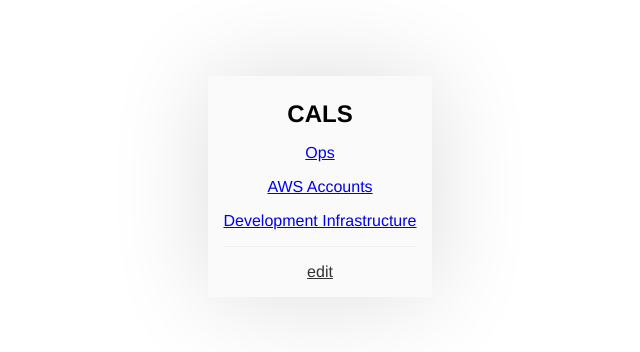
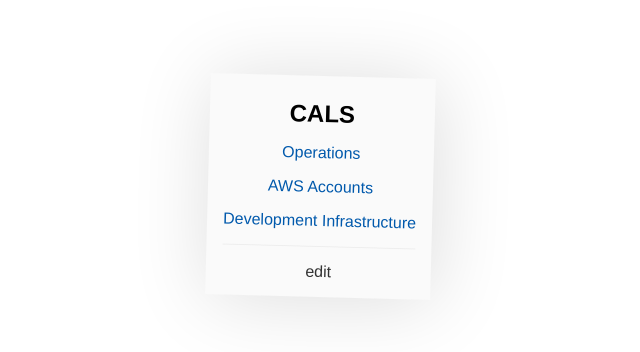
Before and after one commit to capralifecycle/liflig-links, a plain HTML site: page www/index.html in a window 1280 px wide. Shown: the part 214-566 px from the top of the page, without its empty margins (320-960 px from the left). Drawn offline with Linux system fonts and the light colour scheme.

Commit message:
Adjust styles and rename Ops to Operations

```diff
--- a/www/index.html
+++ b/www/index.html
@@ -19,8 +19,9 @@
         margin: 0 auto;
         padding: 1rem;
         background: #FAFAFA;
-        box-shadow: 0px 0px 100px #DDD;
+        box-shadow: 3px 3px 80px #DDD;
         text-align: center;
+        transform: rotate(1.5deg);
       }
       h1 {
         margin: 0.5rem 0;
@@ -33,12 +34,20 @@
       footer a {
         color: #333;
       }
+      a {
+        color: #0059AC;
+        text-decoration: none;
+      }
+      a:hover {
+        color: #60C7E8;
+        text-decoration: underline;
+      }
     </style>
   </head>
   <body>
     <div class="box">
       <h1>CALS</h1>
-      <p><a href="https://confluence.capraconsulting.no/x/MYoCBQ">Ops</a></p>
+      <p><a href="https://confluence.capraconsulting.no/x/MYoCBQ">Operations</a></p>
       <p><a href="https://confluence.capraconsulting.no/x/wABEB">AWS Accounts</a></p>
       <p><a href="https://confluence.capraconsulting.no/x/AgDvB">Development Infrastructure</a></p>
       <footer><a href="https://github.com/capralifecycle/capra-tv/edit/master/www/index.html">edit</a></footer>
```
